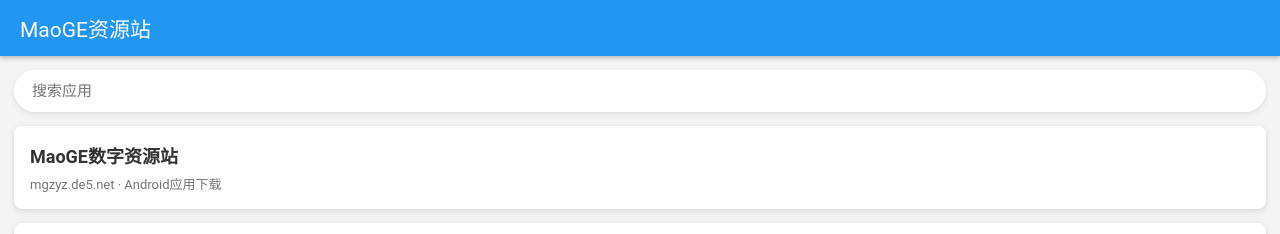
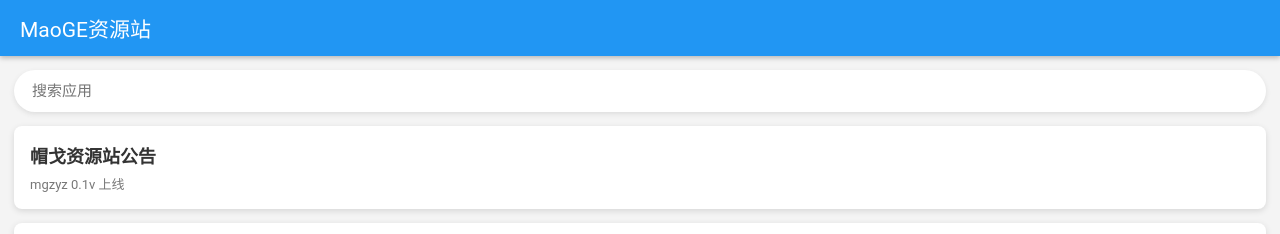
Before and after one commit to ZuFex1/mgzyz, a plain HTML site: page index.html in a window 1280 px wide. Shown: the top 234 px of the page. Drawn offline with Linux system fonts and the light colour scheme.

Commit message:
Update index.html

```diff
--- a/index.html
+++ b/index.html
@@ -468,14 +468,14 @@ MaoGE资源站
 
 <div class="title">
 
-MaoGE数字资源站
+帽戈资源站公告
 
 </div>
 
 
 <div class="desc">
 
-mgzyz.de5.net · Android应用下载
+mgzyz 0.1v 上线
 
 </div>
 
```
